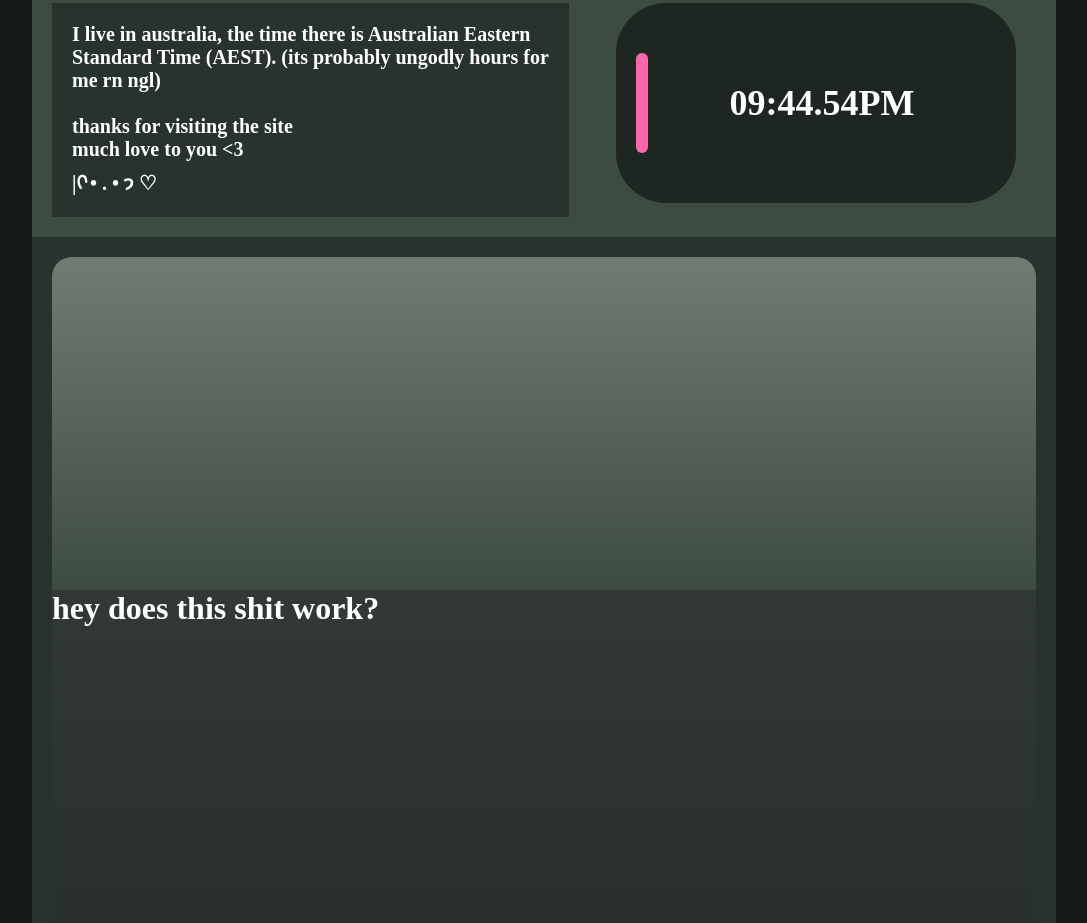
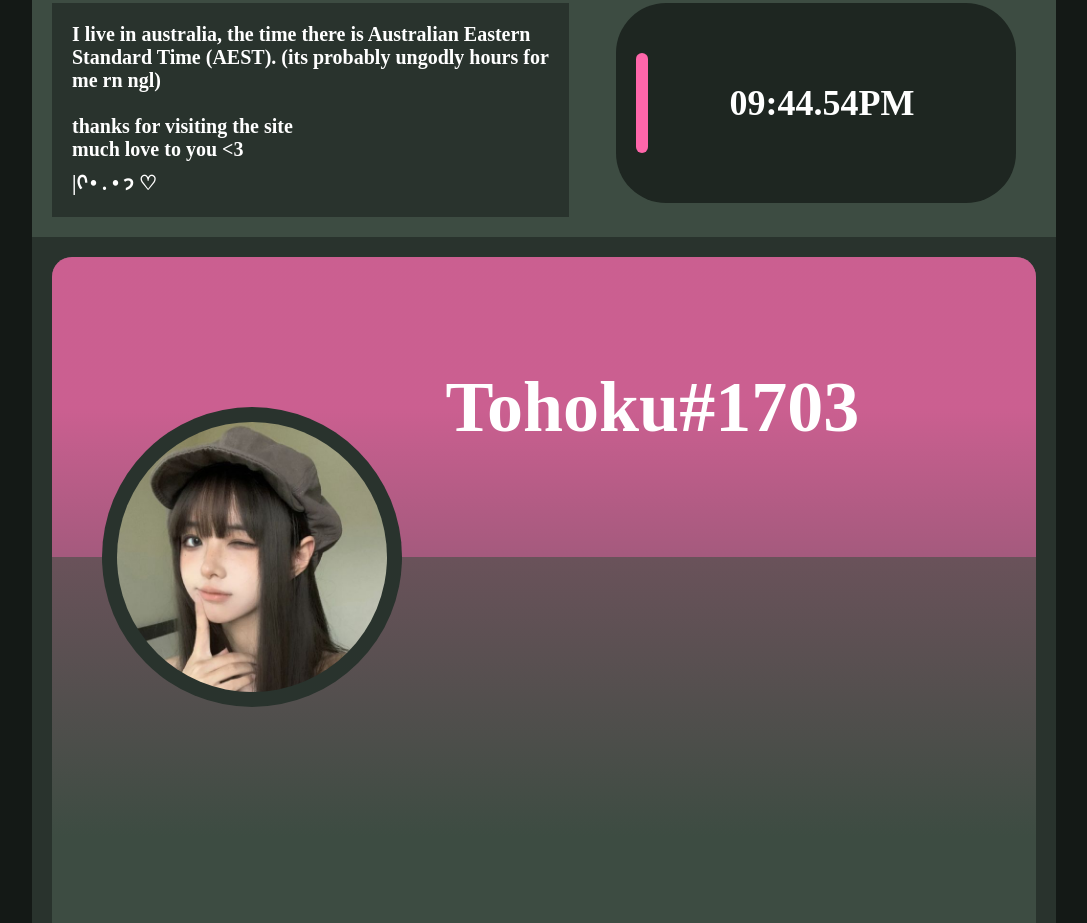
Before and after one commit to cowburrs/cowburrs.github.io, a plain HTML site: page index.html in a window 1280 px wide. Shown: the part 1977-2900 px from the top of the page, without its empty margins (96-1183 px from the left). Drawn offline with Linux system fonts and the light colour scheme.

Commit message:
added another thingy

```diff
--- a/colors/green.css
+++ b/colors/green.css
@@ -30,11 +30,11 @@ body {
 }
 
 .whitegradient {
-	background-color: #3d4c42;
-    background-image: linear-gradient(to bottom, #FFFFFF44 , #3d4c42);
+	background-color: #3d4c4a;
+    background-image: linear-gradient(to bottom, #ff66aabb 50% , #ff66aa88);
 }
 
 .darkgradient {
-	background-color: #1e2621;
-    background-image: linear-gradient(to bottom, #FFFFFF22 , #1e262111);
+	background-color: #3d4c42;
+    background-image: linear-gradient(to bottom, #ff66aa66 10% , #3d4c42 60%);
 }
--- a/index.html
+++ b/index.html
@@ -87,9 +87,12 @@
     <h1 class="base">
       <div class="bigbox darkgradient nomargin">
         <div class="bigboxtop whitegradient">
-          <br><br><br><br><br><br><br><br><br>
+          <p class="title">Tohoku#1703</p>
+          <div class="circle base">
+            <img src="media/pfp.jpg" alt="pfpimage" id="girl">
+          </div>
         </div>
-        hey does this shit work?<br><br><br><br><br><br><br><br><br><br><br><br><br><br><br><br><br><br><br>
+        <br><br><br><br><br><br><br><br><br><br><br><br><br><br><br><br><br><br>
       </div>
     </h1>
     <h1 class="dark">
--- a/pages/aboutme.css
+++ b/pages/aboutme.css
@@ -30,6 +30,12 @@ h1 {
   object-fit: cover;
 }
 
+#girl{
+  width: 270px;
+  margin: 15px;
+  border-radius: 150px;
+}
+
 #aboutme {
   padding: 50px;
 }
--- a/script.js
+++ b/script.js
@@ -31,4 +31,4 @@ function showTime() {
 showTime();
 setInterval(function () {
   showTime();
-}, 1000);
+}, 500);
--- a/style.css
+++ b/style.css
@@ -151,3 +151,21 @@ width: 100%;
   margin: 0;
   padding: 0;
 }
+
+.circle {
+  width:300px;
+  height: 300px;
+  position: relative;
+  bottom: -150px;
+  border-radius: 150px;
+  left: 50px;
+  z-index: 0;
+}
+
+.title {
+  position: relative;
+  font-size: 72px;
+  line-height: 0;
+  left: 40%;
+  top: 150px;
+}
```
Also changed, not shown: media/pfp.jpg (added).
